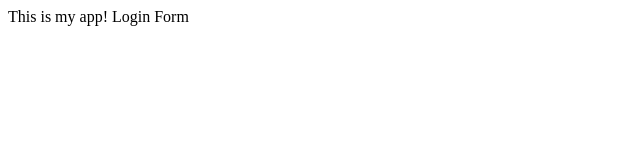
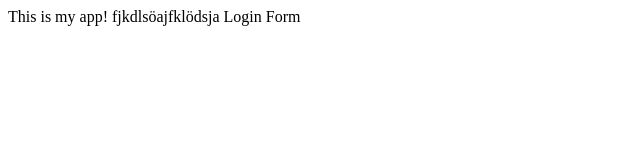
Before and after one commit to steffen-willeweit/myappsample, a plain HTML site: page index.html in a window 1280 px wide. Shown: the whole page, without its empty margins (0-640 px from the left). Drawn offline with Linux system fonts and the light colour scheme.

Commit message:
kevin added content

```diff
--- a/index.html
+++ b/index.html
@@ -3,7 +3,7 @@
         <title>May App</title>
     </head>
     <body>
-        This is my app!
+        This is my app! fjkdlsöajfklödsja
         Login Form
     </body>
 </html>
```
